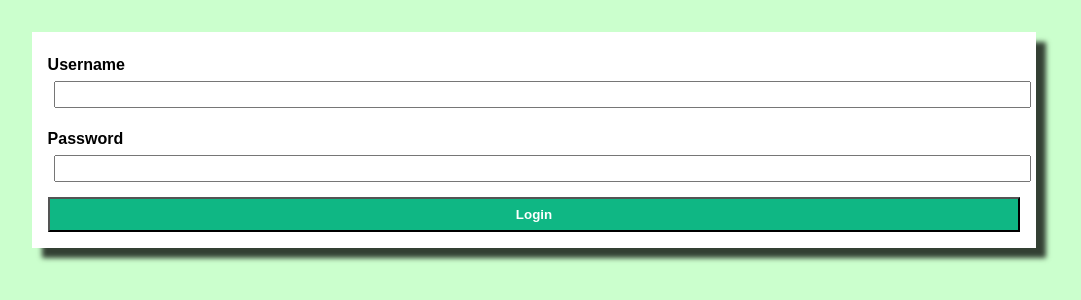
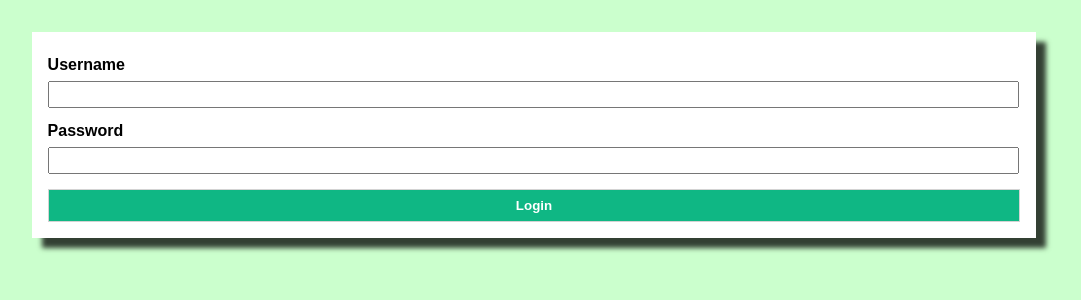
Before and after one commit to taylor-andersen/Codeup-web-exercises, a website: page login.html in a window 1280 px wide. Shown: the whole page, without its empty margins (106-1187 px from the left). Drawn offline with Linux system fonts and the light colour scheme.

Commit message:
changed around a few things in login.css exercise

```diff
--- a/css/login.css
+++ b/css/login.css
@@ -40,7 +40,8 @@ fieldset {
     /* This element must use 100% of the width */
     /* It should have a separation of .5em from elements on top of it and below it*/
     width: 100%;
-    padding: .5em 0em;
+    margin-top: .5em;
+    margin-bottom: .5em;
 }
 
 .form-label {
@@ -61,6 +62,7 @@ fieldset {
     padding: 8px;
     color: white;
     font-weight: bold;
+    border: 1px solid lightgrey;
 }
 
 .form-control {
@@ -70,7 +72,7 @@ fieldset {
     /* You'll need to use the `calc` function to make the width of this element match the width of the button */
     /* See the example at: https://developer.mozilla.org/en-US/docs/Web/CSS/calc */
     /* HINT: Examples are available at: https://glitch.com/~input-button-width */
-    width: calc(100%);
-    padding: 4px 0px;
-    margin: .5em;
+    width: calc(100% - 5px);
+    padding: 4px 0;
+    margin: .5em 0;
 }
```
